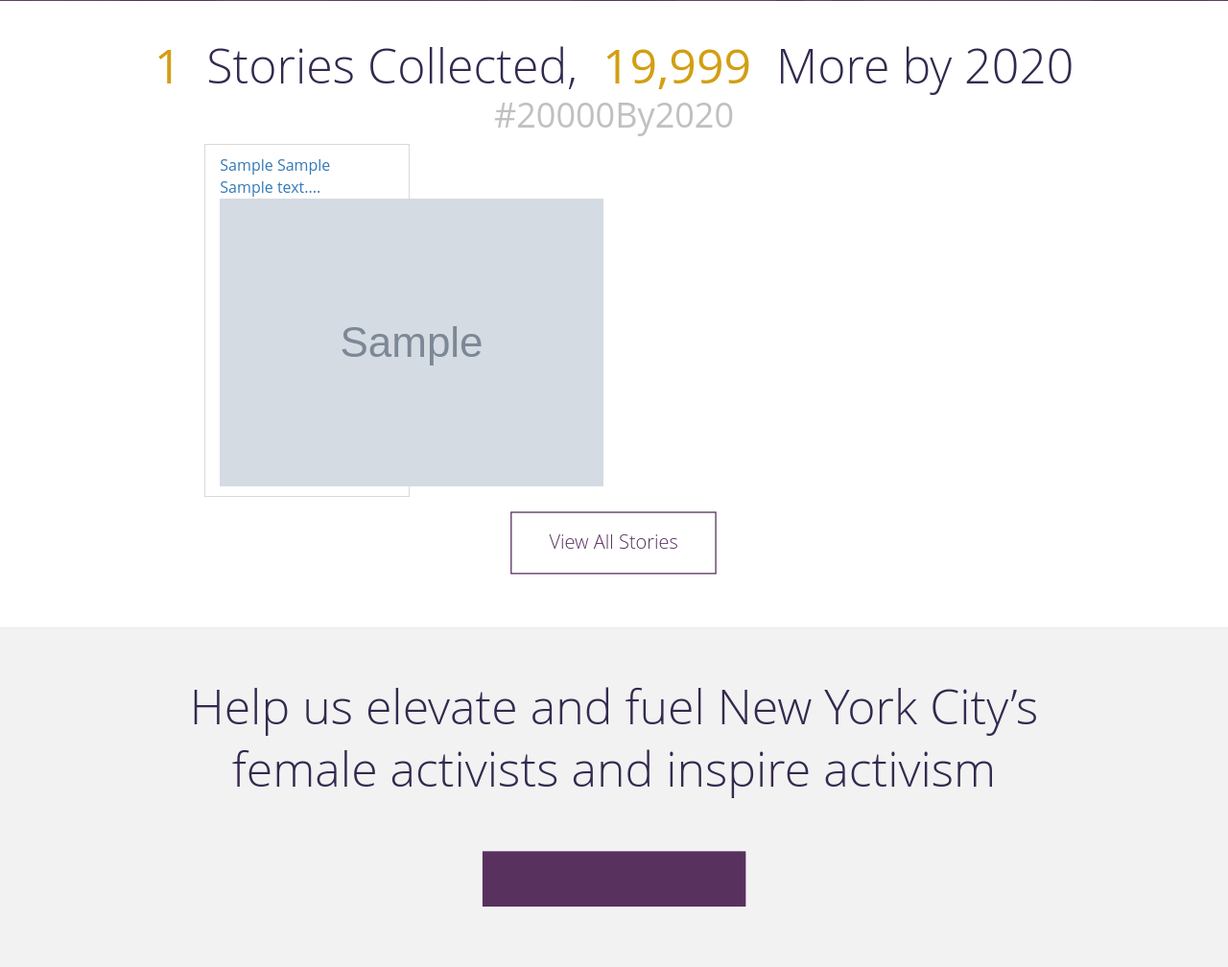
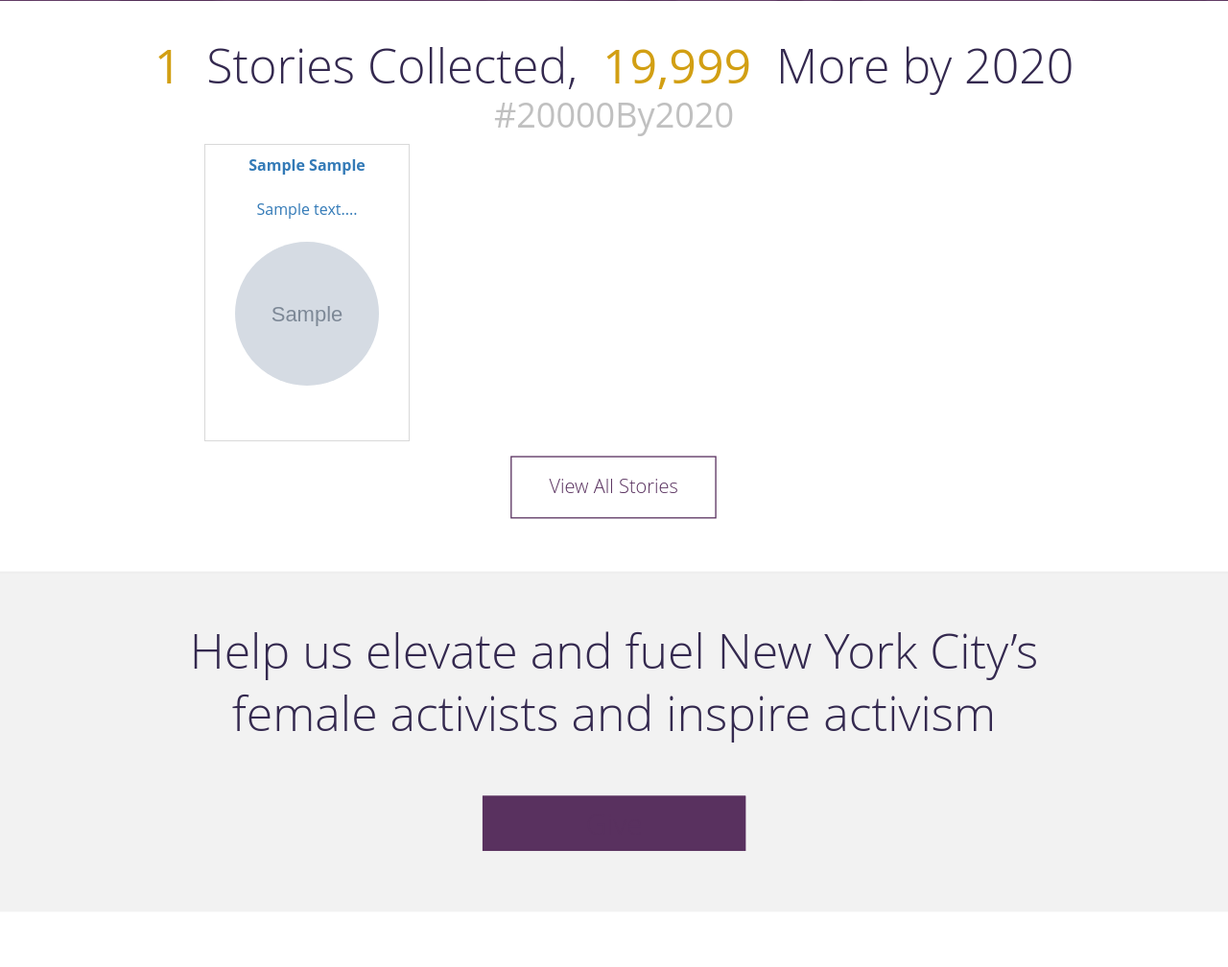
Before and after one commit to nycrecords/womens_activism_nyc, a Flask app: page / in a window 1280 px wide. Shown: the part 520-1528 px from the top of the page at 96% size. Run offline with Flask 2, Linux system fonts and the light colour scheme; tables that the repository leaves empty hold one stand-in row (values such as "Sample post"); grey boxes marked "Sample" are stand-in pictures; parts of the project's set-up code (start-up, migrations or seed data) failed here and were passed over; some libraries are stand-ins or nearby versions.

Commit message:
fixed story card formatting. set image size, centered text, set size of card. missing the 8th card

```diff
--- a/app/static/styles.css
+++ b/app/static/styles.css
@@ -216,6 +216,22 @@
     border-color: rgb(217, 217, 217);
     border-style: solid;
     padding: 10px;
+}
+
+.card {
+    border-width: 1.5px;
+    border-color: rgb(217, 217, 217);
+    border-style: solid;
+    padding: 10px;
+}
+
+.card-image {
+    text-align: center;
+    background-repeat: no-repeat;
+    background-position: 50%;
+    border-radius: 50%;
+    width: 150px;
+    height: 150px;
 }
 
 .view_all_stories {
--- a/app/templates/story_card.html
+++ b/app/templates/story_card.html
@@ -1,17 +1,16 @@
 <a style="display:block" href="{{ url_for('stories.stories', id=story['id']) }}">
-    <div class="col-sm-3 card">
+    <div class="col-sm-3 card" style="height: 31rem;">
         <div class="col-sm-12">
-            <div class="row">
-            <span class="card-header">{{ story['activist_first'] }}&nbsp;{{ story['activist_last'] }}<br/>
-                </span>
-            </div>
+            <div class="row" style="text-align: center; font-weight: bold;">
+            <span class="card-header">{{ story['activist_first'] }}&nbsp;{{ story['activist_last'] }}</span>
+            </div> <br>
             {% if story['image_link'] %}
-                <div class="row">
+                <div class="row" style="text-align: center;">
                     <span class="card-summary">{{ story['content'][:50] }}...</span>
-                </div>
-                <div class="row">
-                    <img class="card-image" src="{{ story['image_link'] }}"/>
-                </div>
+                </div> <br>
+                <div class="row" style="text-align: center;">
+                    <img class="card-image" src="{{ story['image_link'] }}">
+                </div> <br>
             {% else %}
                 <div class="row">
                     <span class="card-summary">{{ story['content'][:150] }}...</span>
```
